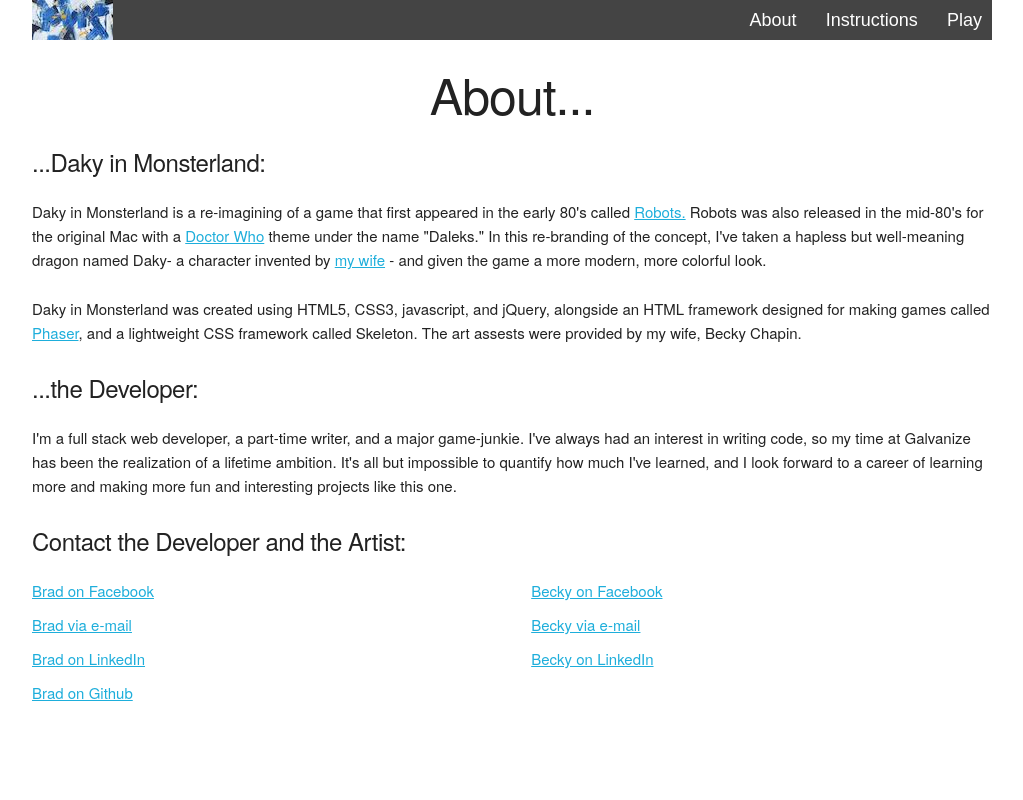
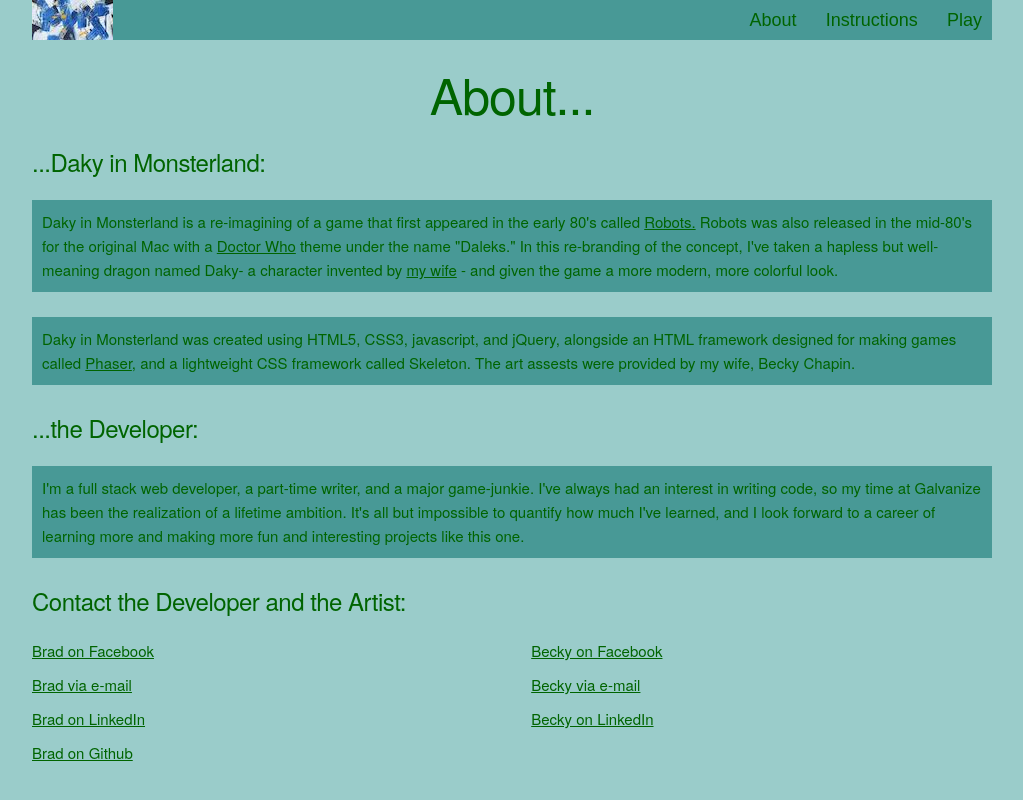
Before and after one commit to Brad-Chapin/daky-in-monsterland, a plain HTML site: page about.html in a window 1280 px wide. Shown: the whole page, without its empty margins (128-1151 px from the left). Drawn offline with nearby package versions, Linux system fonts and the light colour scheme.

Commit message:
added color styling and reformatted paragraphs

```diff
--- a/css/style.css
+++ b/css/style.css
@@ -1,12 +1,14 @@
 body {
   margin: 0;
   padding: 0;
+  background-color: #9accca;
+  color: darkgreen;
 }
 
 /*nav styling*/
 .nav ul {
   list-style: none;
-  background-color: #444;
+  background-color: #489996;
   text-align: right;
   padding: 0;
   margin: 0;
@@ -24,7 +26,7 @@ body {
 
 .nav a {
   text-decoration: none;
-  color: #fff;
+  color: darkgreen;
 }
 
 .logo {
@@ -60,6 +62,10 @@ body {
 }
 
 /*general styling*/
+p {
+  background-color: #489996;
+  padding: 10px;
+}
 .title {
   text-align: center;
 }
@@ -69,6 +75,9 @@ body {
 }
 
 /*fonts*/
+a{
+  color: darkgreen;
+}
 @font-face {
     font-family: 'agentorange';
     src: url('../fonts/agentorange.ttf') format('truetype');
@@ -78,5 +87,5 @@ body {
 
 .daky {
   font-family: agentorange;
-  color: green;
+  color: darkgreen;
 }
```
